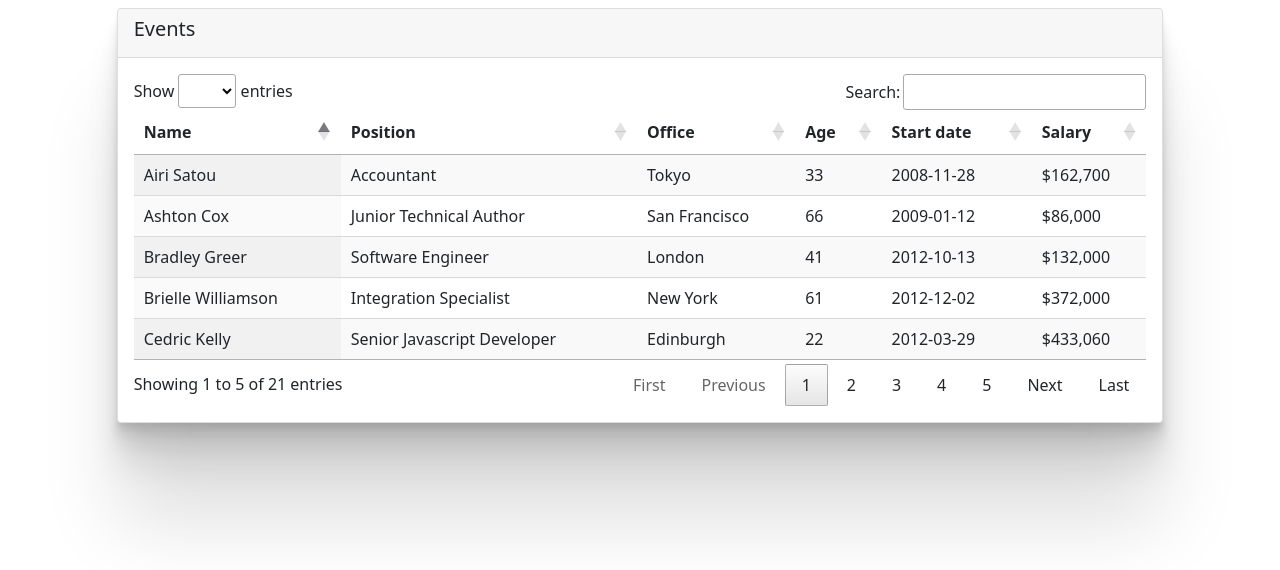
After one commit to atiqbaqi/crud-frontend, a Node server app: page /events in a window 1280 px wide. The commit adds this page. Shown: the top 570 px of the page. Run offline with Node 20, Linux system fonts and the light colour scheme; some libraries are stand-ins or nearby versions.

Commit message:
added datatables

```diff
--- a/controller/EventController.js
+++ b/controller/EventController.js
@@ -36,5 +36,9 @@ module.exports = {
             console.log(error);
             return res.redirect('/create');
         }
+    },
+
+    async listEvents(req,res){
+        res.render('events');
     }
 }
--- a/routes/route.js
+++ b/routes/route.js
@@ -6,5 +6,6 @@ router.get('/create', async (req, res)=> {
 });
 
 router.post('/create', EventController.createEvent);
+router.get('/events', EventController.listEvents);
 
 module.exports=router;
--- /dev/null
+++ b/views/events.ejs
@@ -0,0 +1,206 @@
+<%- include('./layout/header'); -%>
+
+<div class="container-fluid">
+    <div class="card col-md-10" style="margin: .5rem;">
+        <div class="card-header">
+            <h5 class="card-title">Events</h5>
+        </div>
+        <div class="card-body">
+            <table id="example" class="display" style="width:100%">
+                <thead>
+                    <tr>
+                        <th>Name</th>
+                        <th>Position</th>
+                        <th>Office</th>
+                        <th>Age</th>
+                        <th>Start date</th>
+                        <th>Salary</th>
+                    </tr>
+                </thead>
+                <tbody>
+                    <tr>
+                        <td>Tiger Nixon</td>
+                        <td>System Architect</td>
+                        <td>Edinburgh</td>
+                        <td>61</td>
+                        <td>2011-04-25</td>
+                        <td>$320,800</td>
+                    </tr>
+                    <tr>
+                        <td>Garrett Winters</td>
+                        <td>Accountant</td>
+                        <td>Tokyo</td>
+                        <td>63</td>
+                        <td>2011-07-25</td>
+                        <td>$170,750</td>
+                    </tr>
+                    <tr>
+                        <td>Ashton Cox</td>
+                        <td>Junior Technical Author</td>
+                        <td>San Francisco</td>
+                        <td>66</td>
+                        <td>2009-01-12</td>
+                        <td>$86,000</td>
+                    </tr>
+                    <tr>
+                        <td>Cedric Kelly</td>
+                        <td>Senior Javascript Developer</td>
+                        <td>Edinburgh</td>
+                        <td>22</td>
+                        <td>2012-03-29</td>
+                        <td>$433,060</td>
+                    </tr>
+                    <tr>
+                        <td>Airi Satou</td>
+                        <td>Accountant</td>
+                        <td>Tokyo</td>
+                        <td>33</td>
+                        <td>2008-11-28</td>
+                        <td>$162,700</td>
+                    </tr>
+                    <tr>
+                        <td>Brielle Williamson</td>
+                        <td>Integration Specialist</td>
+                        <td>New York</td>
+                        <td>61</td>
+                        <td>2012-12-02</td>
+                        <td>$372,000</td>
+                    </tr>
+                    <tr>
+                        <td>Herrod Chandler</td>
+                        <td>Sales Assistant</td>
+                        <td>San Francisco</td>
+                        <td>59</td>
+                        <td>2012-08-06</td>
+                        <td>$137,500</td>
+                    </tr>
+                    <tr>
+                        <td>Rhona Davidson</td>
+                        <td>Integration Specialist</td>
+                        <td>Tokyo</td>
+                        <td>55</td>
+                        <td>2010-10-14</td>
+                        <td>$327,900</td>
+                    </tr>
+                    <tr>
+                        <td>Colleen Hurst</td>
+                        <td>Javascript Developer</td>
+                        <td>San Francisco</td>
+                        <td>39</td>
+                        <td>2009-09-15</td>
+                        <td>$205,500</td>
+                    </tr>
+                    <tr>
+                        <td>Sonya Frost</td>
+                        <td>Software Engineer</td>
+                        <td>Edinburgh</td>
+                        <td>23</td>
+                        <td>2008-12-13</td>
+                        <td>$103,600</td>
+                    </tr>
+                    <tr>
+                        <td>Jena Gaines</td>
+                        <td>Office Manager</td>
+                        <td>London</td>
+                        <td>30</td>
+                        <td>2008-12-19</td>
+                        <td>$90,560</td>
+                    </tr>
+                    <tr>
+                        <td>Quinn Flynn</td>
+                        <td>Support Lead</td>
+                        <td>Edinburgh</td>
+                        <td>22</td>
+                        <td>2013-03-03</td>
+                        <td>$342,000</td>
+                    </tr>
+                    <tr>
+                        <td>Charde Marshall</td>
+                        <td>Regional Director</td>
+                        <td>San Francisco</td>
+                        <td>36</td>
+                        <td>2008-10-16</td>
+                        <td>$470,600</td>
+                    </tr>
+                    <tr>
+                        <td>Haley Kennedy</td>
+                        <td>Senior Marketing Designer</td>
+                        <td>London</td>
+                        <td>43</td>
+                        <td>2012-12-18</td>
+                        <td>$313,500</td>
+                    </tr>
+                    <tr>
+                        <td>Tatyana Fitzpatrick</td>
+                        <td>Regional Director</td>
+                        <td>London</td>
+                        <td>19</td>
+                        <td>2010-03-17</td>
+                        <td>$385,750</td>
+                    </tr>
+                    <tr>
+                        <td>Michael Silva</td>
+                        <td>Marketing Designer</td>
+                        <td>London</td>
+                        <td>66</td>
+                        <td>2012-11-27</td>
+                        <td>$198,500</td>
+                    </tr>
+                    <tr>
+                        <td>Paul Byrd</td>
+                        <td>Chief Financial Officer (CFO)</td>
+                        <td>New York</td>
+                        <td>64</td>
+                        <td>2010-06-09</td>
+                        <td>$725,000</td>
+                    </tr>
+                    <tr>
+                        <td>Gloria Little</td>
+                        <td>Systems Administrator</td>
+                        <td>New York</td>
+                        <td>59</td>
+                        <td>2009-04-10</td>
+                        <td>$237,500</td>
+                    </tr>
+                    <tr>
+                        <td>Bradley Greer</td>
+                        <td>Software Engineer</td>
+                        <td>London</td>
+                        <td>41</td>
+                        <td>2012-10-13</td>
+                        <td>$132,000</td>
+                    </tr>
+                    <tr>
+                        <td>Dai Rios</td>
+                        <td>Personnel Lead</td>
+                        <td>Edinburgh</td>
+                        <td>35</td>
+                        <td>2012-09-26</td>
+                        <td>$217,500</td>
+                    </tr>
+                    <tr>
+                        <td>Jenette Caldwell</td>
+                        <td>Development Lead</td>
+                        <td>New York</td>
+                        <td>30</td>
+                        <td>2011-09-03</td>
+                        <td>$345,000</td>
+                    </tr>
+                </tbody>
+            </table>
+        </div>
+    </div>
+</div>
+
+<%- include('./layout/scripts'); -%>
+
+<script>
+    $(document).ready(function () {
+    $('#example').DataTable({
+        "pagingType": "full_numbers",
+        "pageLength": 5
+    });
+});
+</script>
+
+<%- include('./layout/footer'); -%>
--- a/views/layout/header.ejs
+++ b/views/layout/header.ejs
@@ -8,7 +8,9 @@
     <!-- Bootstrap CSS -->
     <link href="https://cdn.jsdelivr.net/npm/bootstrap@5.0.2/dist/css/bootstrap.min.css" rel="stylesheet">
     <link rel="stylesheet" href="https://cdn.rawgit.com/Eonasdan/bootstrap-datetimepicker/v4.0.0/build/css/bootstrap-datetimepicker.css"/>
+    <!-- <link rel="stylesheet" href="https://maxcdn.bootstrapcdn.com/bootstrap/3.3.5/css/bootstrap.min.css"/> -->
     <link rel="stylesheet" href="https://cdnjs.cloudflare.com/ajax/libs/font-awesome/5.15.1/css/all.min.css">
+    <link rel="stylesheet" href="https://cdn.datatables.net/1.13.1/css/jquery.dataTables.min.css">
     <style>
         .container-fluid {
             display: flex;
--- a/views/layout/scripts.ejs
+++ b/views/layout/scripts.ejs
@@ -1,7 +1,9 @@
 <script src="https://code.jquery.com/jquery-3.6.0.min.js"></script>
-<script src="https://cdnjs.cloudflare.com/ajax/libs/moment.js/2.29.4/moment.min.js"></script>
+<script src="https://cdnjs.cloudflare.com/ajax/libs/moment.js/2.9.0/moment-with-locales.js"></script>
 <script src="https://cdn.rawgit.com/Eonasdan/bootstrap-datetimepicker/v4.0.0/src/js/bootstrap-datetimepicker.js"></script>
 <!-- Option 1: Bootstrap Bundle with Popper -->
 <script src="https://cdn.jsdelivr.net/npm/bootstrap@5.0.2/dist/js/bootstrap.bundle.min.js"></script>
+<!-- <script src="https://maxcdn.bootstrapcdn.com/bootstrap/3.3.5/js/bootstrap.min.js"></script> -->
 
 <script src="https://cdnjs.cloudflare.com/ajax/libs/font-awesome/5.15.1/js/all.min.js"></script>
+<script src="https://cdn.datatables.net/1.13.1/js/jquery.dataTables.min.js"></script>
```
